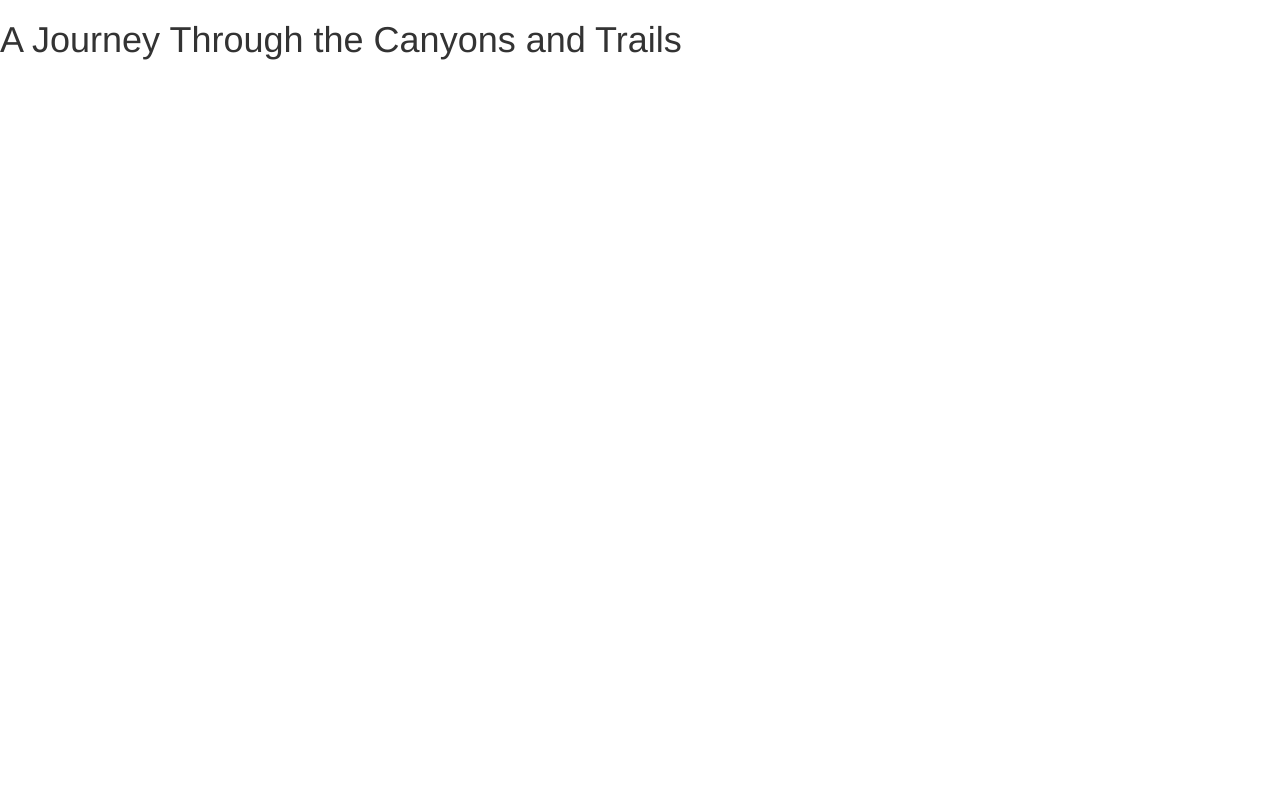
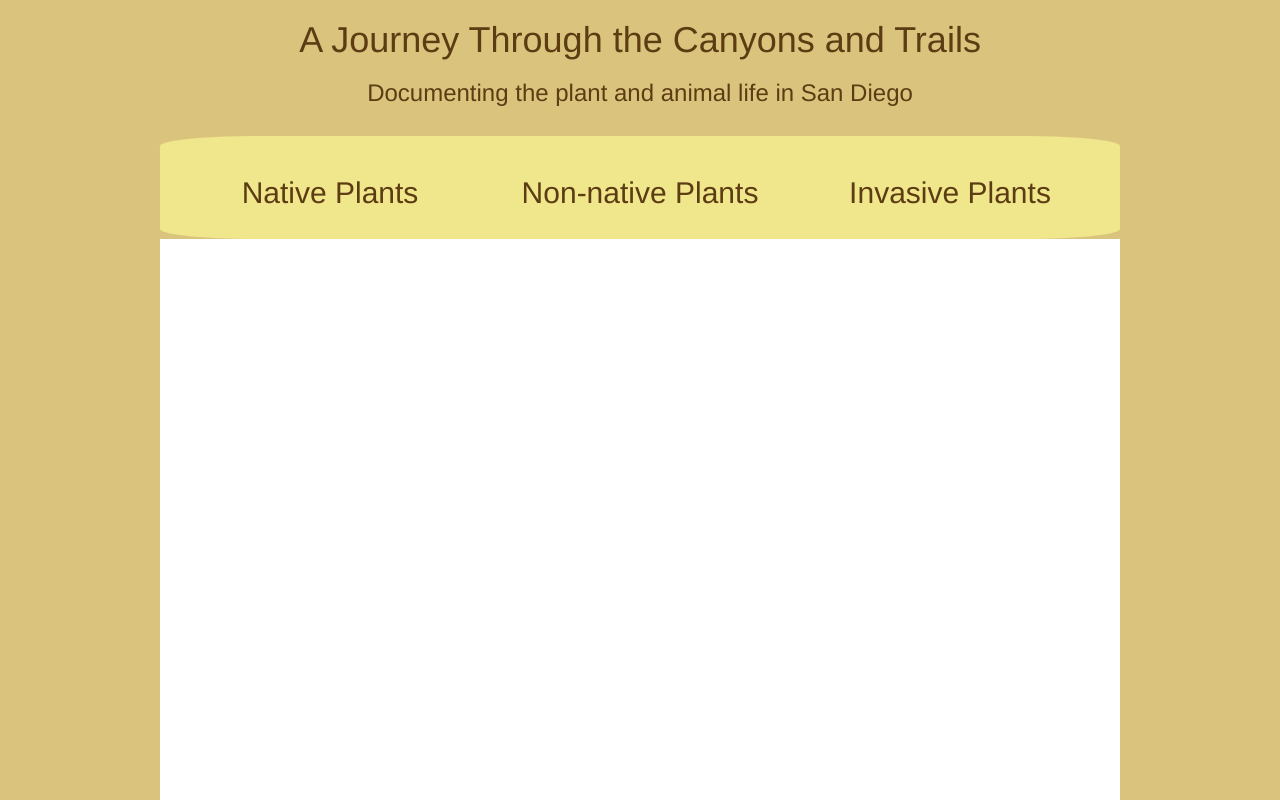
Before and after one commit to rebgrasshopper/SD-plant-animal-guide, a Django app: page / in a window 1280 px wide. Run offline with Django 3.2, Linux system fonts and the light colour scheme; data that the repository does not hold is empty; some libraries are stand-ins or nearby versions.

Commit message:
set up css and views for main page

```diff
--- a/guide/models.py
+++ b/guide/models.py
@@ -7,6 +7,7 @@ class Plant(models.Model):
     species = models.CharField(max_length=200)
     genus = models.CharField(max_length=200)
     family = models.CharField(max_length=200)
+    status = models.CharField(max_length=25)
     image_whole = models.ImageField(upload_to='static/images/', default=None, blank=True, null=True)
     image_whole_title = models.CharField(max_length=400, default=None, blank=True, null=True)
     image_leaf = models.ImageField(upload_to='static/images/', default=None, blank=True, null=True)
--- /dev/null
+++ b/guide/static/css/guide.css
@@ -0,0 +1,121 @@
+/** whole page **/
+
+*, body {
+    background-color: rgb(218, 196, 125);
+    color: rgb(92, 60, 18);
+    max-width: 960px;
+    margin: 0 auto;
+    text-align: center;
+}
+
+/** titles and banners **/
+
+#banner {
+    margin-bottom: 30px;
+}
+
+/** plant summaries general **/
+
+#catalogue {
+    background-color: khaki;
+    border-radius: 10%;
+    padding-top: 20px;
+    padding-bottom: 20px;
+}
+
+.garden {
+    width: 294px;
+    border-style: groove;
+    border-width: 2px;
+    border-color: rgb(92, 60, 18);
+    border-radius: 15%;
+    padding: 8px;
+    background-color: khaki;
+}
+
+.garden_marker {
+    background-color: khaki;
+}
+
+.thumbnail {
+    margin-top: 10px;
+    background-color: khaki;
+}
+
+.short {
+    margin:0px;
+    margin-bottom: 10px;
+    overflow: hidden;
+    text-overflow: ellipsis;
+    display: -webkit-box;
+    -webkit-line-clamp: 2;
+    -webkit-box-orient: vertical;
+    background-color: khaki;
+}
+
+.info, .subject {
+    margin: 0px;
+    background-color: khaki;
+}
+
+
+/** plant summaries by group **/
+
+/** titles **/
+
+.native_plant_title {
+    background-color: khaki;
+}
+
+.non_native_plant_title {
+    background-color: khaki
+}
+
+.invasive_plant_title {
+    background-color: khaki;
+}
+
+/** plant category style **/
+
+#native_div /**left**/{
+    width: 310px;
+    float: left;
+    margin-left: 15px;
+    background-color: khaki;
+    border-top-left-radius: 15%;
+    border-bottom-left-radius: 15%;
+}
+
+#non_native_div /**center**/{
+    width: 310px;
+    float: left;
+    background-color: khaki;
+}
+
+#invasive_div /**right**/{
+    width: 310;
+    float: left;
+    background-color: khaki;
+    border-top-right-radius: 15%;
+    border-bottom-right-radius: 15%;
+}
+
+/** sub-element background colors **/
+
+#native_div > div, #native_div > p, #native_div > h3, #native_div > img {
+    background-color: khaki;
+}
+
+#non_native_div > div, #non_native_div > p, #non_native_div > h3, #non_native_div > img {
+    background-color: khaki;
+}
+
+#invasive_div > div, #invasive_div > p, #invasive_div > h3, #invasive_div > img {
+    background-color: khaki;
+}
+
+/** clear floats **/
+
+.clear_div {
+    clear: both;
+}
--- a/guide/templates/guide/base.html
+++ b/guide/templates/guide/base.html
@@ -1,6 +1,7 @@
-<!DOCTYPE html>
+{% load static %}
 <html>
     <head>
+        <link rel="stylesheet" type="text/css" href="{% static 'css/guide.css' %}">
         <link rel="stylesheet" href="//maxcdn.bootstrapcdn.com/bootstrap/3.2.0/css/bootstrap.min.css">
         <link rel="stylesheet" href="//maxcdn.bootstrapcdn.com/bootstrap/3.2.0/css/bootstrap-theme.min.css">
 
@@ -8,7 +9,15 @@
     </head>
     <body>
         <div id="body">
+            <div id='banner' class="banner">
+                <h1 class='banner'>A Journey Through the Canyons and Trails</h1>
+                <h3 class='banner'>Documenting the plant and animal life in San Diego</h3>
+            </div>
+            <div id='sub_body'>
+                {% block content %}
 
+                {% endblock %}
+            </div>
         </div>
     </body>
 </html>
--- a/guide/templates/guide/plant_list.html
+++ b/guide/templates/guide/plant_list.html
@@ -1,16 +1,67 @@
-<!DOCTYPE html>
-<html>
-    <head>
-        <link rel="stylesheet" href="//maxcdn.bootstrapcdn.com/bootstrap/3.2.0/css/bootstrap.min.css">
-        <link rel="stylesheet" href="//maxcdn.bootstrapcdn.com/bootstrap/3.2.0/css/bootstrap-theme.min.css">
+{% extends 'guide/base.html' %}
 
-        <title>Plants and Animals of the San Diego Canyons</title>
-    </head>
-    <body>
-        <div id="body">
-            <div id="banner">
-                <h1>A Journey Through the Canyons and Trails</h1>
+{% block content %}
+<div id='catalogue'>
+    <div id='native_div'>
+        <div>
+            <h2 class='native_plant_title'>Native Plants</h2>
+        </div class='garden_plot'>
+        {% for plant in native_plants %}
+            <div class='garden'>
+                <div class='garden_marker'>
+                    <h3 class='garden_marker'><a href='#'>{{ plant.name }}</a></h3>
+                    <p class='info'>Latin name: {{ plant.genus }} {{ plant.species }}</p>
+                </div>
+                <div class='garden_marker'>
+                    <img class='thumbnail' src='{{ plant.image_whole.url }}' title='{{ plant.image_whole_title }}' height = '100px'>
+                    <h3 class='subject'>Description:</h3>
+                    <p class='short'>{{ plant.description }}</p>
+                </div>
             </div>
+            <br />
+        {% endfor %}
+    </div>
+
+
+    <div id='non_native_div'>
+        <div>
+            <h2 class='non_native_plant_title'>Non-native Plants</h2>
         </div>
-    </body>
-</html>
+        {% for plant in non_native_plants %}
+            <div class='garden'>
+                <div class='garden_marker'>
+                    <h3 class='garden_marker'><a href='#'>{{ plant.name }}</a></h3>
+                    <p class='info'>Latin name: {{ plant.genus }} {{ plant.species }}</p>
+                </div>
+                <div class='garden_marker'>
+                    <img class='thumbnail' src='{{ plant.image_whole.url }}' title='{{ plant.image_whole_title }}' height = '100px'>
+                    <h3 class='subject'>Description:</h3>
+                    <p class='short'>{{ plant.description }}</p>
+                </div>
+            </div>
+            <br />
+        {% endfor %}
+    </div>
+
+    <div id='invasive_div'>
+        <div>
+            <h2 class='invasive_plant_title'>Invasive Plants</h2>
+        </div>
+        {% for plant in invasive_plants %}
+            <div class='garden'>
+                <div class='garden_marker'>
+                    <h3 class='garden_marker'><a href='#'>{{ plant.name }}</a></h3>
+                    <p class='info'>Latin name: {{ plant.genus }} {{ plant.species }}</p>
+                </div>
+                <div class='garden_marker'>
+                    <img class='thumbnail' src='{{ plant.image_whole.url }}' title='{{ plant.image_whole_title }}' height = '100px'>
+                    <h3 class='subject'>Description:</h3>
+                    <p class='short'>{{ plant.description }}</p>
+                </div>
+            </div>
+            <br />
+        {% endfor %}
+    </div>
+    <div class='clear_div'></div>
+</div>
+{% endblock %}
--- a/guide/urls.py
+++ b/guide/urls.py
@@ -3,6 +3,8 @@ from django.conf import settings
 from . import views
 from django.conf.urls.static import static
 
+
+
 urlpatterns = [
     path('', views.plant_list, name='plant_list'),
     path('plant/<int:pk>/', views.plant_detail, name='plant_detail')
--- a/guide/views.py
+++ b/guide/views.py
@@ -8,5 +8,7 @@ def plant_detail(request, pk):
 
 def plant_list(request):
     '''view for main page'''
-    plants = Plant.objects
-    return render(request, "guide/plant_list.html", {'plants':plants})
+    native_plants = Plant.objects.filter(status='Native')
+    non_native_plants = Plant.objects.filter(status='Non-native')
+    invasive_plants = Plant.objects.filter(status='Invasive')
+    return render(request, "guide/plant_list.html", {'native_plants':native_plants, 'non_native_plants':non_native_plants, 'invasive_plants':invasive_plants})
```
Also changed, not shown: guide/migrations/0004_plant_status.py (added).
